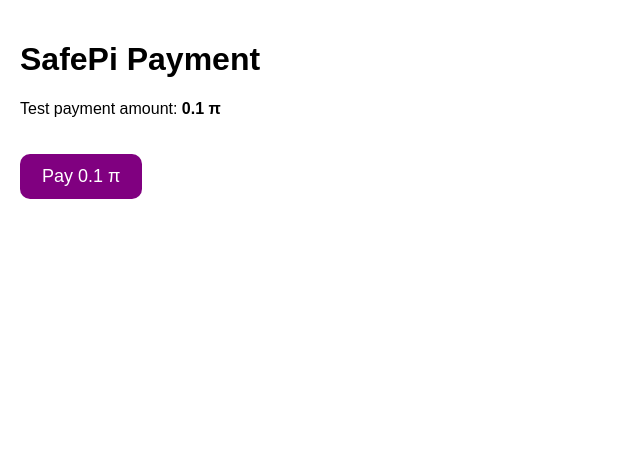
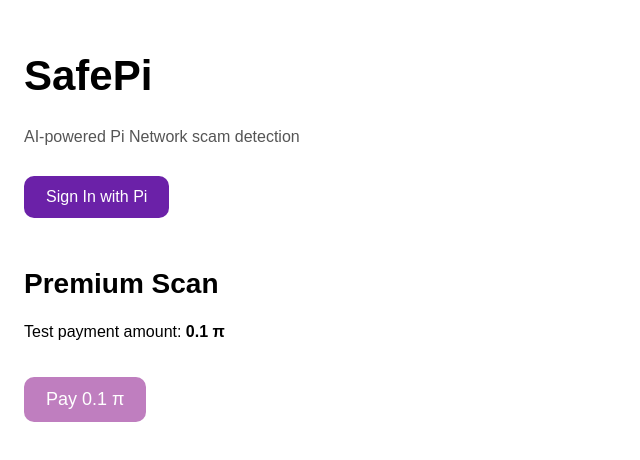
Before and after one commit to Neda2017/SafePi, a Next.js app in the folder frontend/: page / in a window 1280 px wide. Shown: the top 460 px of the page, without its empty margins (0-640 px from the left). Built offline with nearby package versions, Linux system fonts and the light colour scheme; no server answers.

Commit message:
Update page.tsx

```diff
--- a/frontend/app/page.tsx
+++ b/frontend/app/page.tsx
@@ -2,110 +2,268 @@
 
 import { useEffect, useState } from "react";
 
+declare global {
+  interface Window {
+    Pi: any;
+  }
+}
+
 export default function Page() {
   const [piReady, setPiReady] = useState(false);
+  const [username, setUsername] = useState("");
+  const [loading, setLoading] = useState(true);
+
   const BACKEND_URL =
-    process.env.NEXT_PUBLIC_BACKEND_URL || "https://safepi-botj.onrender.com";
+    process.env.NEXT_PUBLIC_BACKEND_URL ||
+    "https://safepi-botj.onrender.com";
 
-  useEffect(() => {
-    const loadPiSDK = () => {
+  async function authenticatePi() {
+    try {
       if (typeof window === "undefined") return;
 
-      const Pi = (window as any).Pi;
+      const Pi = window.Pi;
 
-      if (Pi) {
-        console.log("Pi SDK detected");
+      if (!Pi) {
+        console.log(
+          "Pi SDK NOT detected — open inside Pi Browser."
+        );
+        setLoading(false);
+        return;
+      }
+
+      console.log("Initializing Pi SDK...");
 
       Pi.init({
         version: "2.0",
-          sandbox: false, // set true if you're using a sandbox app
+        sandbox: false,
       });
 
-        Pi.authenticate(["payments"], (incomplete: any) => {
-          console.log("Incomplete payment found:", incomplete);
-        })
-          .then((auth: any) => {
-            console.log("User Authenticated:", auth);
+      console.log("Authenticating user...");
+
+      const auth = await Pi.authenticate(
+        ["username", "payments"],
+        (payment: any) => {
+          console.log("Incomplete payment found:", payment);
+        }
+      );
+
+      console.log("User authenticated:", auth);
+
+      setUsername(auth.user.username);
       setPiReady(true);
-          })
-          .catch((err: any) => console.error("Pi Auth Error:", err));
-      } else {
-        console.log("Pi SDK NOT detected — this is expected outside Pi Browser.");
+
+      // Validate auth on backend
+      const res = await fetch(
+        `${BACKEND_URL}/api/auth/pi`,
+        {
+          method: "POST",
+          headers: {
+            "Content-Type": "application/json",
+          },
+          body: JSON.stringify({
+            accessToken: auth.accessToken,
+          }),
         }
-    };
+      );
 
-    loadPiSDK();
+      const data = await res.json();
+
+      console.log("Backend auth response:", data);
+    } catch (err) {
+      console.error("Pi Auth Error:", err);
+    } finally {
+      setLoading(false);
+    }
+  }
+
+  useEffect(() => {
+    authenticatePi();
   }, []);
 
   async function handlePayment() {
+    try {
       if (typeof window === "undefined") return;
 
-    const Pi = (window as any).Pi;
+      const Pi = window.Pi;
 
-    if (!piReady || !Pi) {
-      alert("Pi SDK not ready yet. Please open this app inside Pi Browser.");
+      if (!Pi || !piReady) {
+        alert(
+          "Pi SDK not ready. Open inside Pi Browser."
+        );
         return;
       }
 
       console.log("Starting Pi payment...");
 
       const paymentData = {
-      amount: 0.1, // 🔹 CHANGED: 0.1 Pi instead of 1
-      memo: "SafePi Test Payment (0.1 π)",
-      metadata: { orderId: "SP-0001" },
+        amount: 0.1,
+        memo: "SafePi Premium Scan",
+        metadata: {
+          orderId: `SP-${Date.now()}`,
+        },
       };
 
       const paymentCallbacks = {
-      onReadyForServerApproval: async (paymentId: string) => {
-        console.log("Server approval needed:", paymentId);
+        onReadyForServerApproval: async (
+          paymentId: string
+        ) => {
+          console.log(
+            "Approving payment:",
+            paymentId
+          );
 
-        const res = await fetch(`${BACKEND_URL}/api/create-payment`, {
+          const res = await fetch(
+            `${BACKEND_URL}/api/create-payment`,
+            {
               method: "POST",
-          headers: { "Content-Type": "application/json" },
-          body: JSON.stringify({ paymentId }),
-        });
+              headers: {
+                "Content-Type": "application/json",
+              },
+              body: JSON.stringify({
+                paymentId,
+              }),
+            }
+          );
 
           const data = await res.json();
+
           console.log("Approval response:", data);
         },
 
-      onReadyForServerCompletion: async (paymentId: string, txid: string) => {
-        console.log("Server completion:", paymentId, txid);
+        onReadyForServerCompletion: async (
+          paymentId: string,
+          txid: string
+        ) => {
+          console.log(
+            "Completing payment:",
+            paymentId,
+            txid
+          );
 
-        const res = await fetch(`${BACKEND_URL}/api/complete-payment`, {
+          const res = await fetch(
+            `${BACKEND_URL}/api/complete-payment`,
+            {
               method: "POST",
-          headers: { "Content-Type": "application/json" },
-          body: JSON.stringify({ paymentId, txid }),
-        });
+              headers: {
+                "Content-Type": "application/json",
+              },
+              body: JSON.stringify({
+                paymentId,
+                txid,
+              }),
+            }
+          );
 
           const data = await res.json();
+
           console.log("Completion response:", data);
         },
 
         onCancel: (paymentId: string) => {
-        console.warn("Payment Cancelled:", paymentId);
+          console.warn(
+            "Payment cancelled:",
+            paymentId
+          );
         },
 
-      onError: (error: string, payment: any) => {
-        console.error("Payment Error:", error, payment);
+        onError: (
+          error: any,
+          payment: any
+        ) => {
+          console.error(
+            "Payment error:",
+            error,
+            payment
+          );
         },
       };
 
-    try {
-      const payment = await Pi.createPayment(paymentData, paymentCallbacks);
-      console.log("Client payment created:", payment);
+      const payment = await Pi.createPayment(
+        paymentData,
+        paymentCallbacks
+      );
+
+      console.log("Payment created:", payment);
     } catch (error) {
-      console.error("Payment creation error:", error);
+      console.error(
+        "Payment creation error:",
+        error
+      );
     }
   }
 
   return (
-    <div style={{ padding: 20 }}>
-      <h1>SafePi Payment</h1>
-      <p>Test payment amount: <strong>0.1 π</strong></p>
+    <main
+      style={{
+        minHeight: "100vh",
+        padding: 24,
+        background: "#ffffff",
+      }}
+    >
+      <h1
+        style={{
+          fontSize: 42,
+          fontWeight: "bold",
+        }}
+      >
+        SafePi
+      </h1>
+
+      <p
+        style={{
+          marginTop: 10,
+          color: "#555",
+        }}
+      >
+        AI-powered Pi Network scam detection
+      </p>
+
+      <div style={{ marginTop: 30 }}>
+        {loading ? (
+          <p>Authenticating with Pi...</p>
+        ) : piReady ? (
+          <div>
+            <p>
+              Signed in as{" "}
+              <strong>@{username}</strong>
+            </p>
+          </div>
+        ) : (
+          <button
+            onClick={authenticatePi}
+            style={{
+              padding: "12px 22px",
+              background: "#6b21a8",
+              color: "white",
+              borderRadius: "10px",
+              border: "none",
+              cursor: "pointer",
+              fontSize: "16px",
+            }}
+          >
+            Sign In with Pi
+          </button>
+        )}
+      </div>
+
+      <section style={{ marginTop: 50 }}>
+        <h2
+          style={{
+            fontSize: 28,
+            fontWeight: "bold",
+          }}
+        >
+          Premium Scan
+        </h2>
+
+        <p style={{ marginTop: 10 }}>
+          Test payment amount:
+          <strong> 0.1 π</strong>
+        </p>
 
         <button
           onClick={handlePayment}
+          disabled={!piReady}
           style={{
             padding: "12px 22px",
             background: "purple",
@@ -115,10 +273,12 @@ export default function Page() {
             cursor: "pointer",
             fontSize: "18px",
             marginTop: "20px",
+            opacity: piReady ? 1 : 0.5,
           }}
         >
           Pay 0.1 π
         </button>
-    </div>
+      </section>
+    </main>
   );
 }
```
Lines whose indentation alone changed are shown as unchanged.
